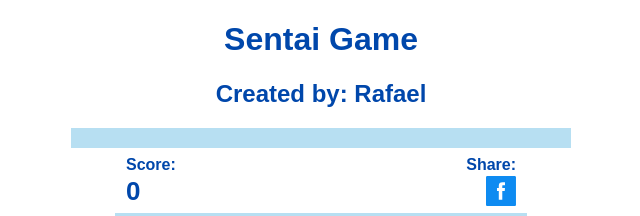
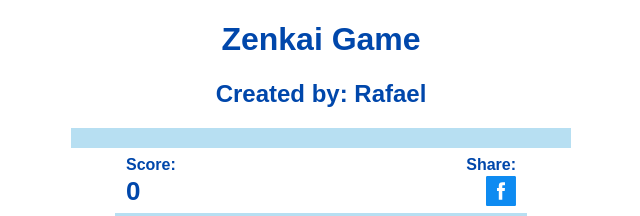
Before and after one commit to sanjhino/js-fcb_asuncion, a plain HTML site: page index.html in a window 1280 px wide. Shown: the top 216 px of the page, 319-959 px from the left. Drawn offline with Linux system fonts and the light colour scheme.

Commit message:
third upload
updated title and description, thumbnail image

```diff
--- a/index.html
+++ b/index.html
@@ -8,8 +8,8 @@
 	<meta name="viewport" content="width=device-width, initial-scale=1">
 
 
-<meta property="og:title" content="I coded a game with Zuitt!" />
-    <meta property="og:description" content="This Game Development project is powered by Zuitt Coding Bootcamp" />
+<meta property="og:title" content="I coded a deadass game with Zuitt!" />
+    <meta property="og:description" content="This Game Development project is powered by Zuitt Coding Bootcamp and Zaia Enterprise" />
     <meta property="og:site_name" content="I coded a game with Zuitt!" />
     <meta property="og:image" content="https://sanjhino.github.io/js-fcb_asuncion/images/story-thumbnail-2048.jpg" />
     <meta property="og:image:secure_url" content="https://sanjhino.github.io/js-fcb_asuncion/" />
@@ -17,7 +17,7 @@
 
 	<link rel="stylesheet" type="text/css" href="styles.css">
 
-	<title>Sentai Game</title>
+	<title>Zenkai Game</title>
 
 
 
@@ -26,7 +26,7 @@
 	<div class="container">
 
 	<!-- `<body>...</body>` contains the actual content of the HTML file that are visible in the web browser -->
-	<h1>Sentai Game</h1>
+	<h1>Zenkai Game</h1>
 	<h2>Created by: Rafael</h2>
 	<hr id="top-line">
 
```
Also changed, not shown: images/story-thumbnail-2048.jpg.
